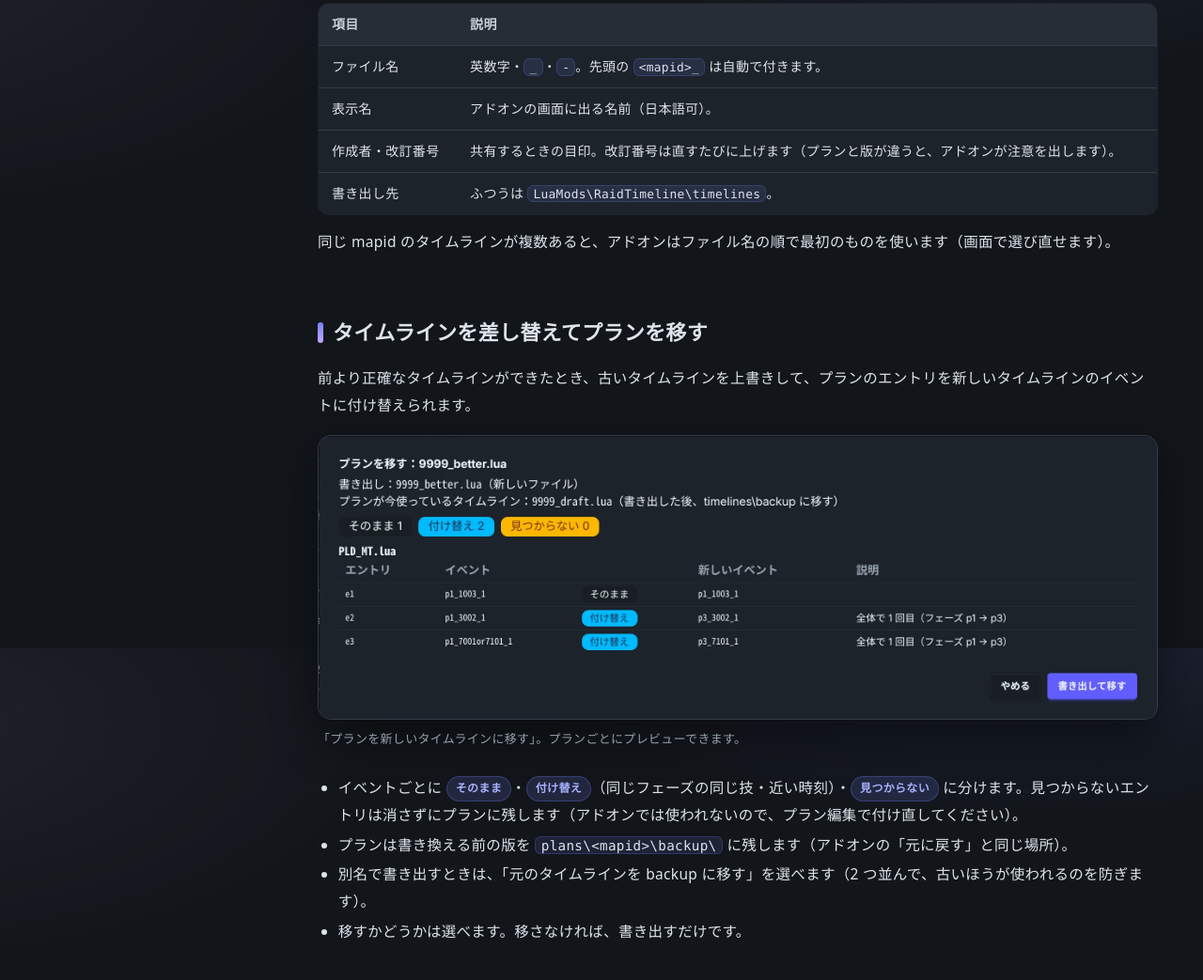
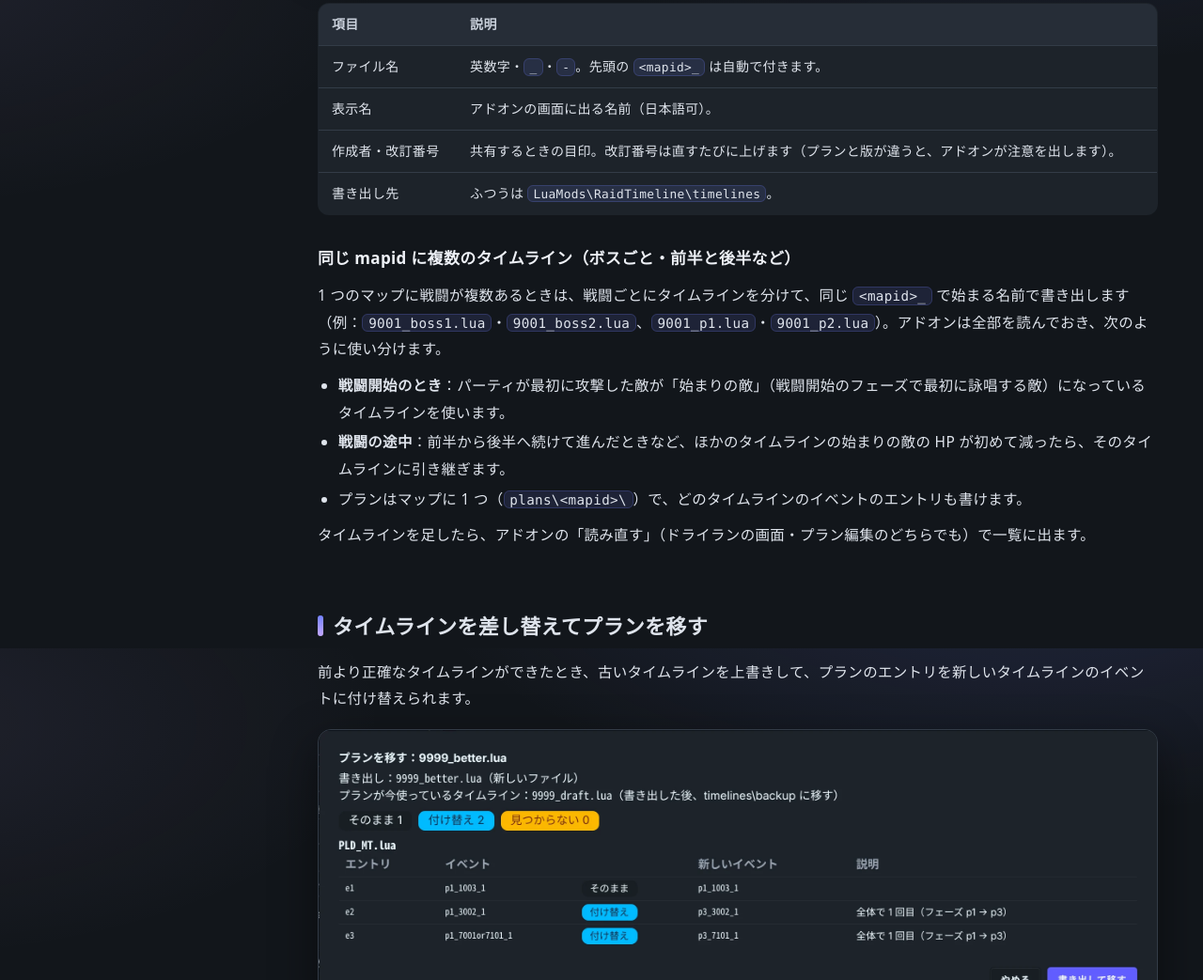
Before and after one commit to suzuno1212/RaidTimeline, a plain HTML site: page docs/converter.html in a window 1280 px wide. Shown: the part 5710-6753 px from the top of the page at 94% size. Drawn offline with Linux system fonts and the light colour scheme.

Commit message:
v0.6.9: 前半・後半のタイムライン
Co-Authored-By: Claude Opus 5.5 <noreply@anthropic.com>

Claude-Session: https://claude.ai/code/session_013iiuFD5yxnveY5tECjsa1C

```diff
--- a/docs/converter.html
+++ b/docs/converter.html
@@ -75,7 +75,14 @@
   <tr><td>作成者・改訂番号</td><td>共有するときの目印。改訂番号は直すたびに上げます（プランと版が違うと、アドオンが注意を出します）。</td></tr>
   <tr><td>書き出し先</td><td>ふつうは <code>LuaMods\RaidTimeline\timelines</code>。</td></tr>
 </table>
-<p>同じ mapid のタイムラインが複数あると、アドオンはファイル名の順で最初のものを使います（画面で選び直せます）。</p>
+<h3>同じ mapid に複数のタイムライン（ボスごと・前半と後半など）</h3>
+<p>1 つのマップに戦闘が複数あるときは、戦闘ごとにタイムラインを分けて、同じ <code>&lt;mapid&gt;_</code> で始まる名前で書き出します（例：<code>9001_boss1.lua</code>・<code>9001_boss2.lua</code>、<code>9001_p1.lua</code>・<code>9001_p2.lua</code>）。アドオンは全部を読んでおき、次のように使い分けます。</p>
+<ul>
+  <li><b>戦闘開始のとき</b>：パーティが最初に攻撃した敵が「始まりの敵」（戦闘開始のフェーズで最初に詠唱する敵）になっているタイムラインを使います。</li>
+  <li><b>戦闘の途中</b>：前半から後半へ続けて進んだときなど、ほかのタイムラインの始まりの敵の HP が初めて減ったら、そのタイムラインに引き継ぎます。</li>
+  <li>プランはマップに 1 つ（<code>plans\&lt;mapid&gt;\</code>）で、どのタイムラインのイベントのエントリも書けます。</li>
+</ul>
+<p>タイムラインを足したら、アドオンの「読み直す」（ドライランの画面・プラン編集のどちらでも）で一覧に出ます。</p>
 
 <h2 id="migrate">タイムラインを差し替えてプランを移す</h2>
 <p>前より正確なタイムラインができたとき、古いタイムラインを上書きして、プランのエントリを新しいタイムラインのイベントに付け替えられます。</p>
```
Also changed, not shown: docs-src/pages/converter.html (+8 -1 lines), 2 other files.
